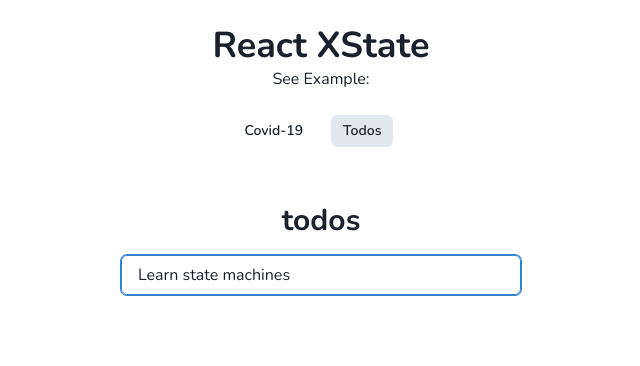
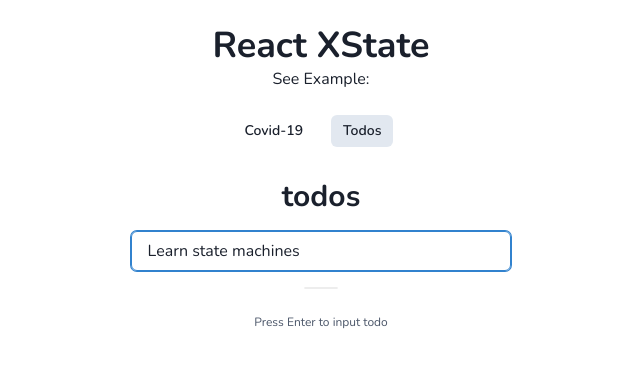
Before and after one commit to hydego17/xstate-react-test, a React (Create React App) app: page /todos in a window 1280 px wide. Shown: the top 366 px of the page, without its empty margins (319-959 px from the left). Built offline with nearby package versions, Linux system fonts and the light colour scheme.

Commit message:
added filter, completeAll & count indicator

```diff
--- a/src/App.jsx
+++ b/src/App.jsx
@@ -11,7 +11,7 @@
 function App() {
   return (
     <>
-      <Container maxW="2xl" textAlign="center">
+      <Container maxW="xl" textAlign="center">
         <Box py={6}>
           <Heading>React XState </Heading>
           <Text>See Example:</Text>
--- a/src/components/PageContainer.jsx
+++ b/src/components/PageContainer.jsx
@@ -3,7 +3,7 @@
 
 export const PageContainer = ({ children, title }) => {
   return (
-    <Box mt={6}>
+    <>
       <Flex direction="column" align="center">
         <Box as="header" pt={8}>
           <Heading as="h2" size="lg">
@@ -13,6 +13,6 @@
 
         {children}
       </Flex>
-    </Box>
+    </>
   );
 };
--- a/src/pages/todos/index.jsx
+++ b/src/pages/todos/index.jsx
@@ -1,6 +1,15 @@
 import React from 'react';
 import { useMachine } from '@xstate/react';
-import { Box, Text, Input } from '@chakra-ui/react';
+import {
+  Box,
+  Text,
+  Input,
+  Button,
+  Switch,
+  Stack,
+  Flex,
+  HStack,
+} from '@chakra-ui/react';
 
 import { todosMachine } from '../../machine/todos/todosMachine';
 
@@ -52,10 +61,18 @@
 
   // Filtered todos (to be rendered)
   const filteredTodos = filterTodos(filter, todos);
+  const isEmpty = filteredTodos.length === 0;
+
+  const numActiveTodos = todos.filter((todo) => !todo.completed).length;
+  const allCompleted = todos.length > 0 && numActiveTodos === 0;
+
+  // Mark todos
+  const mark = !allCompleted ? 'completed' : 'active';
+  const markEvent = `MARK.${mark}`;
 
   return (
     <PageContainer title="todos">
-      <Box py={4} w={400}>
+      <Box py={4} w={['80%', '70%']}>
         {/* Input Todo */}
         <Input
           type="text"
@@ -71,24 +88,50 @@
           placeholder="What needs to be done?"
           autoFocus
         />
-
-        {/* Toggle Complete button */}
       </Box>
 
+      {/* Toggle Complete/Active button */}
+      {!isEmpty && (
+        <Stack direction="row" py={4}>
+          <Text>Mark all as {mark}</Text>
+          <Switch onChange={(e) => send(markEvent)} isChecked={allCompleted} />
+        </Stack>
+      )}
+
       {/* Render Todos */}
-      <Box>
+      <Box border="1px solid #ededed" px={4} rounded="lg">
         {filteredTodos.map((todo) => (
           <Todo key={todo.id} todoRef={todo.ref} />
         ))}
       </Box>
 
-      {filteredTodos.length > 0 && (
-        <Box py={6}>
-          <Text fontSize="xs" color="gray.600">
-            Click to edit todo
+      {!isEmpty && (
+        <Stack spacing={6} direction="row" align="center" py={6}>
+          <Text fontSize="sm">
+            {numActiveTodos} item{numActiveTodos === 1 ? '' : 's'} left
           </Text>
-        </Box>
+
+          <HStack spacing={1}>
+            <Button size="xs">All</Button>
+            <Button size="xs">Active</Button>
+            <Button size="xs">Completed</Button>
+          </HStack>
+
+          {numActiveTodos < todos.length && (
+            <Button size="xs" onClick={(_) => send('CLEAR_COMPLETED')}>
+              Clear completed
+            </Button>
+          )}
+        </Stack>
       )}
+
+      <Box py={6}>
+        <Text fontSize="xs" color="gray.600">
+          {filteredTodos.length > 0
+            ? 'Click to edit todo'
+            : 'Press Enter to input todo'}
+        </Text>
+      </Box>
     </PageContainer>
   );
 }
--- a/src/pages/todos/todo.jsx
+++ b/src/pages/todos/todo.jsx
@@ -25,12 +25,12 @@
 
   return (
     <>
-      <Box my={2}>
+      <Box my={2} py={2}>
         <Stack
           spacing={5}
           direction="row"
           align="center"
-          width={400}
+          w={400}
           position="relative"
         >
           <Checkbox
@@ -53,6 +53,7 @@
                 }
               }}
               ref={inputRef}
+              w="full"
             />
             <EditablePreview />
           </Editable>
@@ -66,7 +67,6 @@
           />
         </Stack>
       </Box>
-
     </>
   );
 }
```
